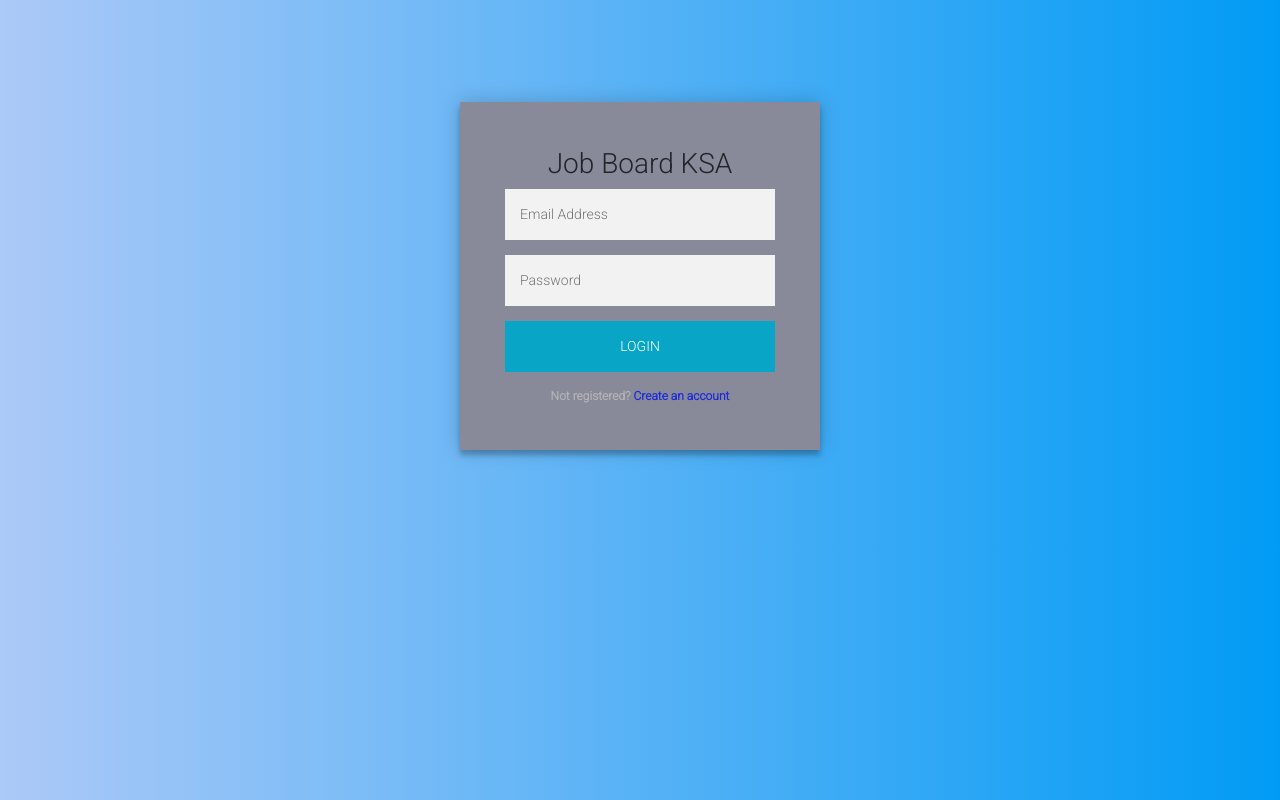
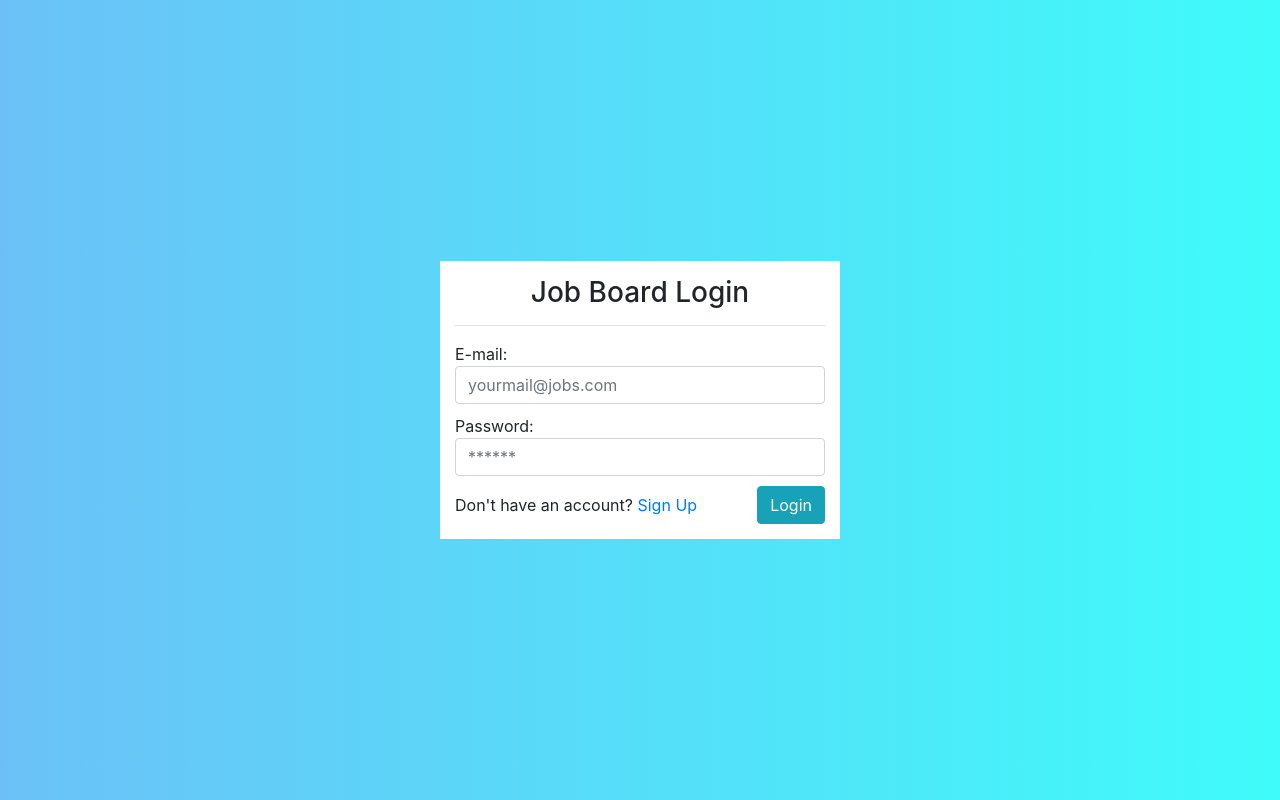
Before and after one commit to khalelogram/job-board-ksa, a PHP site: page / in a window 1280 px wide. Run offline with PHP 8.4, Linux system fonts and the light colour scheme.

Commit message:
Bam's Version

```diff
--- a/css/style.css
+++ b/css/style.css
@@ -1,151 +1,32 @@
-@import url(https://fonts.googleapis.com/css?family=Roboto:300);
-body {
+body,html{
+	margin: 0;
+	min-height: 100vh;
+	background-color: whitesmoke;
+}
+.content{
+	padding: 15px;
+	margin: auto;
+	background-color: white;
+	width: 100%;
+	max-width: 400px;
+}
+.forms{
+	min-height: 100vh;
 	background: linear-gradient(to left, #3ffbfa, #6bc1f7);
 }
-.login-page {
-  width: 360px;
-  padding: 8% 0 0;
-  margin: auto;
-}
-.form {
-  position: relative;
-  z-index: 1;
-  background: #888a99;
-  max-width: 360px;
-  margin: 0 auto 100px;
-  padding: 45px;
-  text-align: center;
-  box-shadow: 0 0 20px 0 rgba(0, 0, 0, 0.2), 0 5px 5px 0 rgba(0, 0, 0, 0.24);
-}
-.form .control {
-  font-family: "Roboto", sans-serif;
-  outline: 0;
-  background: #f2f2f2;
-  width: 100%;
-  border: 0;
-  margin: 0 0 15px;
-  padding: 15px;
-  box-sizing: border-box;
-  font-size: 14px;
-}
-.form .btn-dre {
-  font-family: "Roboto", sans-serif;
-  text-transform: uppercase;
-  outline: 0;
-  background: #09a5c7;
-  width: 100%;
-  border: 0;
-  padding: 15px;
-  color: #FFFFFF;
-  font-size: 14px;
-  -webkit-transition: all 0.3 ease;
-  transition: all 0.3 ease;
-  cursor: pointer;
-}
-.form .btn-dre:hover,.form .btn-dre:active,.form .btn-dre:focus {
-  background: #47aaff;
-}
-.form .message {
-  margin: 15px 0 0;
-  color: #b3b3b3;
-  font-size: 12px;
-}
-.form .message a {
-  color: #1a29da;
-  text-decoration: none;
-}
-.form .register-form {
+#register{
 	display: none;
 }
-.container {
-  position: relative;
-  z-index: 1;
-  max-width: 300px;
-  margin: 0 auto;
+label{
+	margin-bottom: 0;
 }
-.container:before, .container:after {
-  content: "";
-  display: block;
-  clear: both;
-}
-.container .info {
-  margin: 50px auto;
-  text-align: center;
-}
-.container .info h1 {
-  margin: 0 0 15px;
-  padding: 0;
-  font-size: 36px;
-  font-weight: 300;
-  color: #1a1a1a;
-}
-.container .info span {
-  color: #4d4d4d;
-  font-size: 12px;
-}
-.container .info span a {
-  color: #000000;
-  text-decoration: none;
-}
-.container .info span .fa {
-  color: #EF3B3A;
-}
-body {
-  background: #76b852; /* fallback for old browsers */
-  background: -webkit-linear-gradient(right, #76b852, #8DC26F);
-  background: -moz-linear-gradient(right, #76b852, #8DC26F);
-  background: -o-linear-gradient(right, #76b852, #8DC26F);
-  background: linear-gradient(to left, #019bf5, #acc9f7);
-  font-family: "Roboto", sans-serif;
-  -webkit-font-smoothing: antialiased;
-  -moz-osx-font-smoothing: grayscale;
-}
-p.message{
-  font-weight: bold;
-  font-color: #ffffff;
+.form-control{
+	margin-bottom: 10px;
 }
 
 
-/* choose css */
-.card {
-  box-shadow: 0 4px 8px 0 rgba(0, 0, 0, 0.2);
-  max-width: 300px;
-  margin: auto;
-  text-align: center;
-  font-family: arial;
-}
+/*REAGAN START*/
 
-.price {
-  color: grey;
-  font-size: 22px;
-}
-
-.card button {
-  border: none;
-  outline: 0;
-  padding: 12px;
-  color: white;
-  background-color: #000;
-  text-align: center;
-  cursor: pointer;
-  width: 100%;
-  font-size: 18px;
-}
-
-.card button:hover {
-  opacity: 0.7;
-}
-
-/*Choose css*/
-
-.column {
-  float: left;
-  width: 50%;
-  padding: 10px;
-  height: 300px; /* Should be removed. Only for demonstration */
-  opacity: 0.6
-
-}
 body
 {
 	margin: 0;
@@ -178,7 +59,7 @@ h1
 
 h5
 {
-  color:  black;
+	color:	black;
 	font-weight: 600;
 }
 
@@ -323,7 +204,7 @@ h4
 
 .list-unstyled>li
 {
-  margin-top: 3px;
+	margin-top:	3px;
 	margin-bottom: 3px;
 }
 
@@ -362,3 +243,5 @@ h4
   background: none;
   color: black;
 }
+
+/*REAGAN END*/
--- a/index.php
+++ b/index.php
@@ -1,3 +1,16 @@
+<?php
+
+	if(isset($_COOKIE['user'])){
+		require_once('php/db.php');
+		$id = $_COOKIE['user'];
+		$query = "SELECT id FROM users WHERE id = $id";
+		$result = mysqli_query($db,$query);
+		if(mysqli_num_rows($result) == 1){
+			header("location: choose.php");
+		}
+	}
+
+?>
 <!DOCTYPE html>
 <html>
 <head>
@@ -11,30 +24,44 @@
 </head>
 <body>
 	<!-- Start HTML Here -->
-	<div class="login-page">
-	  <div class="form">
-	  	<h3>Job Board KSA</h3>
-	    <form method="POST" action="php/action_register.php"  class="register-form">
-	      <input class="control" type="text" placeholder="Full Name" name="fullname" required />
-	      <input class="control" type="password" placeholder="Password" name="password" required />
-	      <input class="control" type="email" placeholder="Email Address" name="email" required />
-	      <input class="btn-dre" type="submit" name="create" value="create">
-	      <p class="message">Already registered? <a href="#">Sign In</a></p>
-	    </form>
-	    <form method="POST" action="php/action_login.php" class="login-form">
-	      <input class="control" type="email" placeholder="Email Address" name="email" required />
-	      <input class="control" type="password" placeholder="Password" name="password" required />
-	      <input class="btn-dre" type="submit" name="login" value="login">
-	      <p class="message">Not registered? <a>Create an account</a></p>
-	    </form>
-	  </div>
+	<div class="forms d-flex">
+		<form id="login" method="POST" class="content">
+			<h3 class="text-center">Job Board Login</h3>
+			<hr>
+			<label for="email">E-mail:</label>
+			<input class="form-control" type="email" name="email" placeholder="yourmail@jobs.com" required>
+			<label for="password">Password:</label>
+			<input class="form-control" type="password" name="password" placeholder="******" required>
+			<div class="d-flex justify-content-between align-items-center">
+				<div>Don't have an account? <a href="#register">Sign Up</a></div>
+				<button class="btn btn-info">Login</button>
+			</div>
+		</form>
+		<form id="register" method="POST" class="content">
+			<h3 class="text-center">Job Board Sign Up</h3>
+			<hr>
+			<label for="email">Full Name:</label>
+			<input class="form-control" type="text" name="name" placeholder="Juan Dela Cruz" required>
+			<label for="email">E-mail:</label>
+			<input class="form-control" type="email" name="email" placeholder="yourmail@jobs.com" required>
+			<label for="password">Password:</label>
+			<input class="form-control" minlength="4" type="password" name="password" placeholder="******" required>
+			<label for="r_password">Repeat Password:</label>
+			<input class="form-control" minlength="4" type="password" name="r_password" placeholder="******" required>
+			<div class="d-flex justify-content-between align-items-center">
+				<div>Already have an account? <a href="#login">Login</a></div>
+				<button class="btn btn-info">Sign Up</button>
+			</div>
+		</form>
 	</div>
 	<!-- END HTML Here -->
 	<!-- Jquery Plugin -->
 	<script type="text/javascript" src="./lib/jquery/jquery.min.js"></script>
 	<!-- Bootstrap Plugin -->
 	<script type="text/javascript" src="./lib/bootstrap/js/bootstrap.min.js"></script>
+	<!-- Sweet Alert Plugin -->
+	<script src="./lib/sweetalert2/sweetalert.min.js"></script>
 	<!-- CUSTOM JS -->
-	<script type="text/javascript" src="js/login.js"></script>
+	<script type="text/javascript" src="./js/index.js"></script>
 </body>
 </html>
--- /dev/null
+++ b/js/index.js
@@ -0,0 +1,96 @@
+$(document).ready(function(){
+	$('a[href^="#register"]').click(function() {
+		$('#login').fadeOut('fast',function(){
+			$.each($('#register input'),function(index, el) {
+				$(el).val('');
+			});
+			$('#register').fadeIn('fast');
+		});
+	});
+	$('a[href^="#login"]').click(function() {
+		$('#register').fadeOut('fast',function(){
+			$.each($('#login input'),function(index, el) {
+				$(el).val('');
+			});
+			$('#login').fadeIn('fast');
+		});
+	});
+
+	$('#login').submit(function(event) {
+		event.preventDefault();
+		var myFormData = new FormData();
+		$.each($(this).serializeArray(), function(i, field) {
+		    myFormData.append(field.name,field.value);
+		});
+		$.ajax({
+			url: 'php/action_login.php',
+			type: 'POST',
+			processData: false, // important
+			contentType: false, // important
+			dataType: 'json',
+			data: myFormData,
+		})
+		.done(function(response) {
+			if(response.result == 1){
+				window.location.href = "choose.php?loggedIn";
+			}else{
+				Swal.fire({
+					icon: 'error',
+					title: 'Oops...',
+					text: response.msg
+				});
+			}
+		})
+		.fail(function() {
+			Swal.fire({
+				icon: 'error',
+				title: 'Oops...',
+				text: 'Something went wrong!'
+			});
+		});
+	});
+
+	$('#register').submit(function(event) {
+		event.preventDefault();
+		var myFormData = new FormData();
+		$.each($(this).serializeArray(), function(i, field) {
+		    myFormData.append(field.name,field.value);
+		});
+		$.ajax({
+			url: 'php/action_register.php',
+			type: 'POST',
+			processData: false, // important
+			contentType: false, // important
+			dataType: 'json',
+			data: myFormData,
+		})
+		.done(function(response) {
+			if(response.result == 1){
+				Swal.fire({
+					icon: 'success',
+					title: 'Congratulations!',
+					text: 'You have successfully created an account!'
+				});
+				$('#register').fadeOut('fast',function(){
+					$.each($('#login input'),function(index, el) {
+						$(el).val('');
+					});
+					$('#login').fadeIn('fast');
+				});
+			}else{
+				Swal.fire({
+					icon: 'error',
+					title: 'Oops...',
+					text: response.msg
+				});
+			}
+		})
+		.fail(function() {
+			Swal.fire({
+				icon: 'error',
+				title: 'Oops...',
+				text: 'Something went wrong!'
+			});
+		});
+	});
+});
--- a/js/login.js
+++ /dev/null
@@ -1,10 +0,0 @@
-
-
-$(document).ready(function(){
-
-	$('.message a').click(function(){
-	   $('.login-form').animate({height: "toggle", opacity: "toggle"}, "slow");
-	   $('.register-form').animate({height: "toggle", opacity: "toggle"}, "slow");
-	});
-
-});
--- a/posting.php
+++ b/posting.php
@@ -39,7 +39,7 @@
 			Company Name: <input class="form-control" type="text" name="company_name" placeholder="Your Company"required><br>
 			Job Description: <textarea class="form-control" rows="5" name="description" placeholder="What this job needs" required></textarea><br>
 			Location: <input class="form-control" type="text" name="location" placeholder="Where your company is located" required><br>
-			<input class="btn btn-success" type="submit" name="post" value="post">
+			<input class="btn btn-info" type="submit" name="post" value="Post">
 		</form>
 	</div>
 	<!-- END HTML Here -->
@@ -51,6 +51,7 @@
 	<script src="./lib/sweetalert2/sweetalert.min.js"></script>
 	<!-- CUSTOM JS -->
 	<script>
+		$(document).ready(function(){
 			var postStatus = "<?php echo $postStatus; ?>";
 			if(postStatus == "success"){
 				Swal.fire({
@@ -65,6 +66,7 @@
 					text: 'Something went wrong!'
 				});
 			}
+		});
 	</script>
 </body>
 </html>
```
Also changed, not shown: choose.php (+46 -12 lines), dashboard.php (added, +219 -0 lines), job-board.sql (+31 -8 lines), nav.php (+6 -6 lines), php/action_login.php (+20 -7 lines), php/action_register.php (+26 -14 lines). Lines whose indentation alone changed are shown as unchanged.
